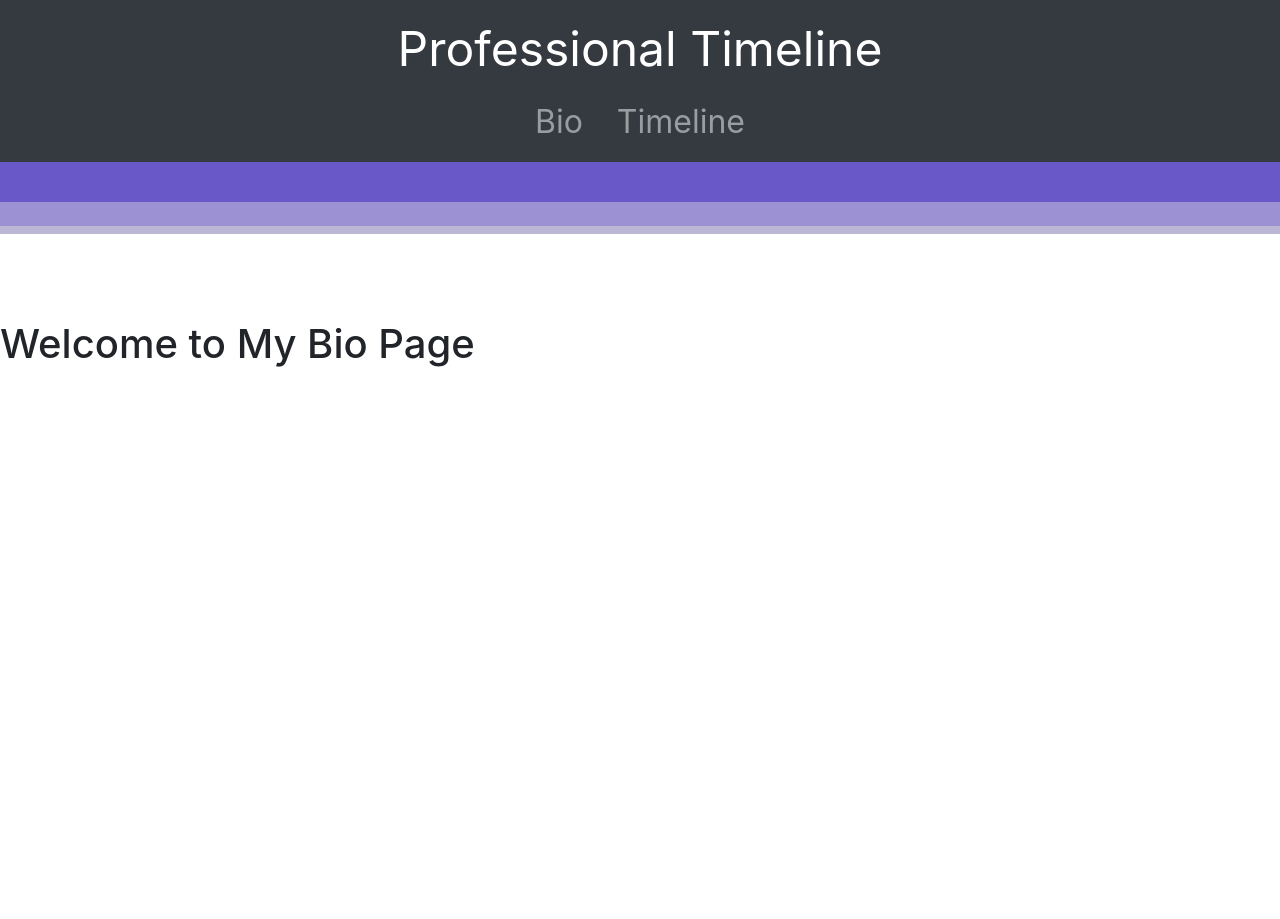
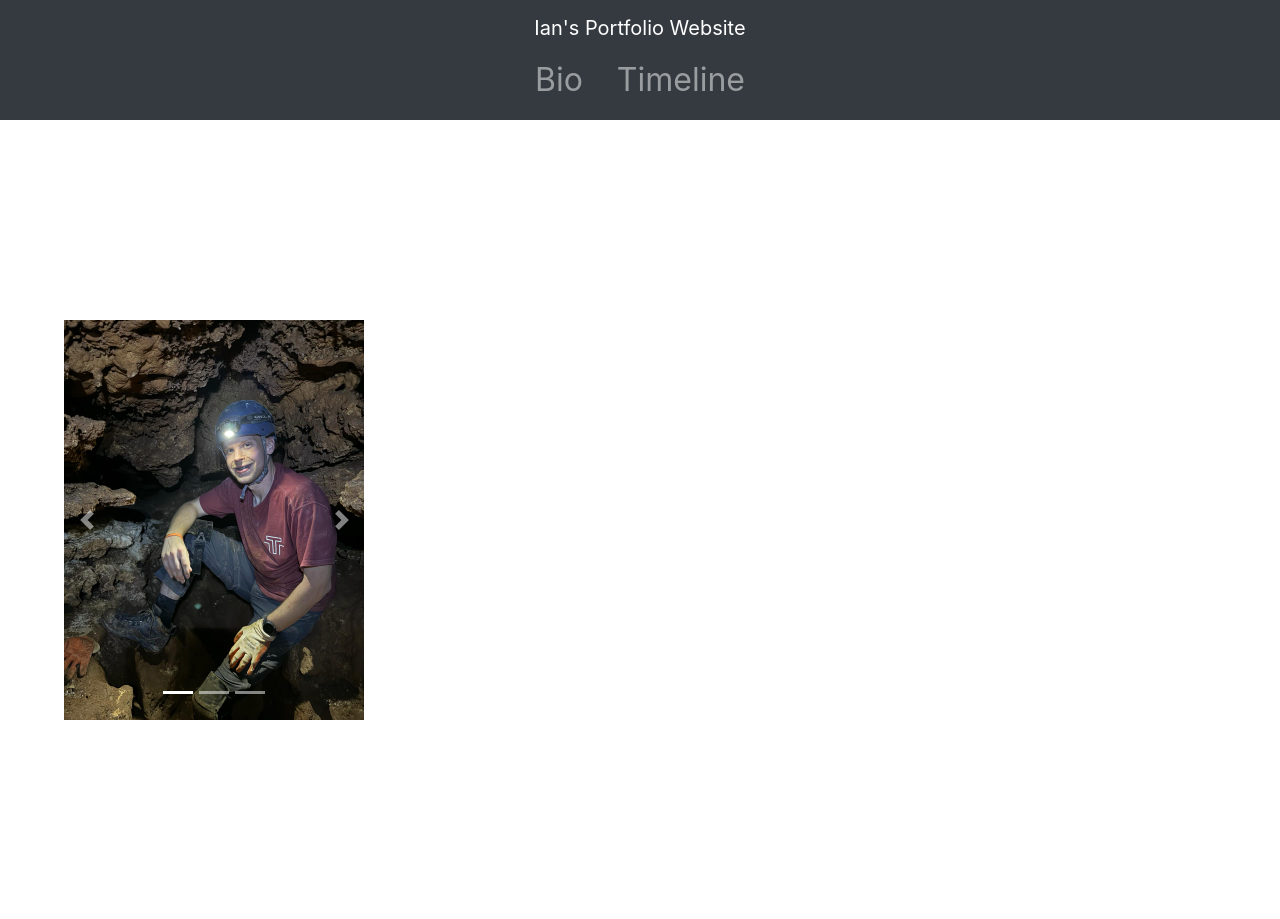
Before and after one commit to Delpen9/Ian-Dover-Personal-Website, a Flask app: page / in a window 1280 px wide. Shown: the top 919 px of the page. Run offline with Flask 3, Linux system fonts and the light colour scheme; some libraries are stand-ins or nearby versions.

Commit message:
added carousel

```diff
--- /dev/null
+++ b/myportfolio/static/css/mobile/bio.css
@@ -0,0 +1,12 @@
+@media (max-width: 950px) {
+    .image_carousel{
+        position: absolute;
+        top: 25vh;
+        left: 10%;
+        font-size: 4.0vw;
+        text-align: center;
+        align-items: center;
+        justify-content: center;
+        z-index: 5;
+    }
+}
--- a/myportfolio/static/css/bio.css
+++ b/myportfolio/static/css/web/bio.css
@@ -1,6 +1,7 @@
-.placeholder {
+.image_carousel{
     position: absolute;
     top: 40vh;
+    left: 5vw;
     font-size: 4.0vw;
     text-align: center;
     align-items: center;
--- a/myportfolio/static/scss/timeline.scss
+++ /dev/null
@@ -1,54 +0,0 @@
-// Define base variables
-$primary-colors: rgba(100, 100, 200), rgb(63, 150, 66), rgb(181, 65, 65), rgb(82, 209, 213), rgb(133, 41, 140), rgb(190, 190, 70);
-$base-width: 25vw;
-$base-height: 3.0vw;
-$font-size: 2.0vw;
-$hover-scale: 1.5;
-$transition-speed: 0.3s;
-$z-index-base: 1;
-
-// Mixins for repeated styles
-@mixin hover-transform {
-  &:hover {
-    transform: translate(-50%, -50%) scale($hover-scale);
-  }
-}
-
-@mixin base-position($top: 50vh, $left: 50%, $width: $base-width, $height: $base-height, $index: 1) {
-  position: absolute;
-  top: $top + ($index - 1) * 40vh; // Increment top position for each item
-  left: $left;
-  width: $width;
-  height: $height;
-  font-size: $font-size;
-  text-align: center;
-  align-items: center;
-  justify-content: center;
-  transition: transform $transition-speed ease;
-  z-index: $z-index-base;
-  @include hover-transform;
-}
-
-// Generate CSS for dates and circles dynamically
-@for $i from 1 through length($primary-colors) {
-  $color: nth($primary-colors, $i);
-
-  .date-#{$i},
-  .circle-#{$i} {
-    @include base-position($index: $i);
-    border: 2px solid rgb(44, 44, 52);
-    background-color: $color;
-    border-radius: 50%;
-  }
-
-  .content-rectangle-#{$i} {
-    display: flex;
-    align-items: center;
-    justify-content: center;
-    color: #ffffff;
-    background-color: $color;
-    box-shadow: 10px 10px 8px rgba(0, 0, 0, 0.3);
-    @include base-position($left: 83vw, $width: $base-width, $height: 15vw, $index: $i);
-    @include hover-transform;
-  }
-}
--- a/myportfolio/templates/bio.html
+++ b/myportfolio/templates/bio.html
@@ -1,8 +1,39 @@
 {% extends "navbar.html" %}
 
 {% block content %}
-<div class="placeholder">
-    <h1>Welcome to My Bio Page</h1>
+<div class="image_carousel">
+    <!-- Carousel Wrapper -->
+    <div id="imageCarousel" class="carousel slide" data-ride="carousel" style="width: 300px; float: right;">
+        <!-- Indicators -->
+        <ol class="carousel-indicators">
+            <li data-target="#imageCarousel" data-slide-to="0" class="active"></li>
+            <li data-target="#imageCarousel" data-slide-to="1"></li>
+            <li data-target="#imageCarousel" data-slide-to="2"></li>
+        </ol>
+
+        <!-- Carousel Inner -->
+        <div class="carousel-inner">
+            <div class="carousel-item active">
+                <img src="../static/content/bio/cave_photo_2.jpg" class="d-block w-100" alt="Cave Photo 2">
+            </div>
+            <div class="carousel-item">
+                <img src="../static/content/bio/austin_posing.png" class="d-block w-100" alt="Austin Posing">
+            </div>
+            <div class="carousel-item">
+                <img src="../static/content/bio/holding_baby.png" class="d-block w-100" alt="Holding Baby">
+            </div>
+        </div>
+
+        <!-- Controls -->
+        <a class="carousel-control-prev" href="#imageCarousel" role="button" data-slide="prev">
+            <span class="carousel-control-prev-icon" aria-hidden="true"></span>
+            <span class="sr-only">Previous</span>
+        </a>
+        <a class="carousel-control-next" href="#imageCarousel" role="button" data-slide="next">
+            <span class="carousel-control-next-icon" aria-hidden="true"></span>
+            <span class="sr-only">Next</span>
+        </a>
+    </div>
 </div>
 
 {% endblock %}
--- a/myportfolio/templates/navbar.html
+++ b/myportfolio/templates/navbar.html
@@ -9,17 +9,18 @@
     <link rel="stylesheet" href="https://cdn.jsdelivr.net/npm/bootstrap@4.0.0/dist/css/bootstrap.min.css" integrity="sha384-Gn5384xqQ1aoWXA+058RXPxPg6fy4IWvTNh0E263XmFcJlSAwiGgFAW/dAiS6JXm" crossorigin="anonymous">
 
     <!-- Custom CSS -->
-    <link rel="stylesheet" type="text/css" href="{{ url_for('static', filename='css/timeline.css') }}">
-    <link rel="stylesheet" type="text/css" href="{{ url_for('static', filename='css/timeline_mobile.css') }}">
+    <link rel="stylesheet" type="text/css" href="{{ url_for('static', filename='css/web/timeline.css') }}">
+    <link rel="stylesheet" type="text/css" href="{{ url_for('static', filename='css/mobile/timeline.css') }}">
 
-    <link rel="stylesheet" type="text/css" href="{{ url_for('static', filename='css/bio.css') }}">
+    <link rel="stylesheet" type="text/css" href="{{ url_for('static', filename='css/web/bio.css') }}">
+    <link rel="stylesheet" type="text/css" href="{{ url_for('static', filename='css/mobile/bio.css') }}">
 
     <link rel="stylesheet" type="text/css" href="{{ url_for('static', filename='css/navbar.css') }}">
 </head>
 <body>
     <div class="nav-addon">
         <nav class="navbar navbar-expand-lg navbar-dark bg-dark custom-navbar flex-column">
-            <a class="navbar-brand mx-auto custom-font-size" href="#">Professional Timeline</a>
+            <a class="navbar-brand mx-auto custom-font-size" href="#">Ian's Portfolio Website</a>
             <div class="navbar-collapse justify-content-center" id="navbarNav">
                 <ul class="navbar-nav flex-row">
                     <li class="nav-item me-5">
@@ -42,8 +43,13 @@
     {% endblock %}
 
     <!-- JS, Popper.js, and jQuery -->
+
+    <!-- <script src="https://code.jquery.com/jquery-3.5.1.slim.min.js"></script> -->
+    <!-- <script src="https://stackpath.bootstrapcdn.com/bootstrap/4.5.2/js/bootstrap.min.js"></script> -->
+
     <script src="https://cdn.jsdelivr.net/npm/bootstrap@4.0.0/dist/js/bootstrap.min.js" integrity="sha384-JZR6Spejh4U02d8jOt6vLEHfe/JQGiRRSQQxSfFWpi1MquVdAyjUar5+76PVCmYl" crossorigin="anonymous"></script>
     <script src="https://code.jquery.com/jquery-3.2.1.slim.min.js" integrity="sha384-KJ3o2DKtIkvYIK3UENzmM7KCkRr/rE9/Qpg6aAZGJwFDMVNA/GpGFF93hXpG5KkN" crossorigin="anonymous"></script>
+
     <script src="https://cdn.jsdelivr.net/npm/popper.js@1.12.9/dist/umd/popper.min.js" integrity="sha384-ApNbgh9B+Y1QKtv3Rn7W3mgPxhU9K/ScQsAP7hUibX39j7fakFPskvXusvfa0b4Q" crossorigin="anonymous"></script>
     <script>
         $(window).scroll(function() {
```
Also changed, not shown: myportfolio/static/content/bio/austin_posing.png (renamed from myportfolio/static/content/austin_posing.png), myportfolio/static/content/bio/cave_photo_1.jpg (renamed from myportfolio/static/content/cave_photo_1.jpg), myportfolio/static/content/bio/cave_photo_2.jpg (renamed from myportfolio/static/content/cave_photo_2.jpg), myportfolio/static/content/bio/holding_baby.png (renamed from myportfolio/static/content/holding_baby.png), myportfolio/static/content/description.txt (deleted), myportfolio/static/css/mobile/timeline.css (renamed from myportfolio/static/css/timeline_mobile.css), myportfolio/static/css/web/navbar.css (renamed from myportfolio/static/css/navbar.css), myportfolio/static/css/web/timeline.css (renamed from myportfolio/static/css/timeline.css).
